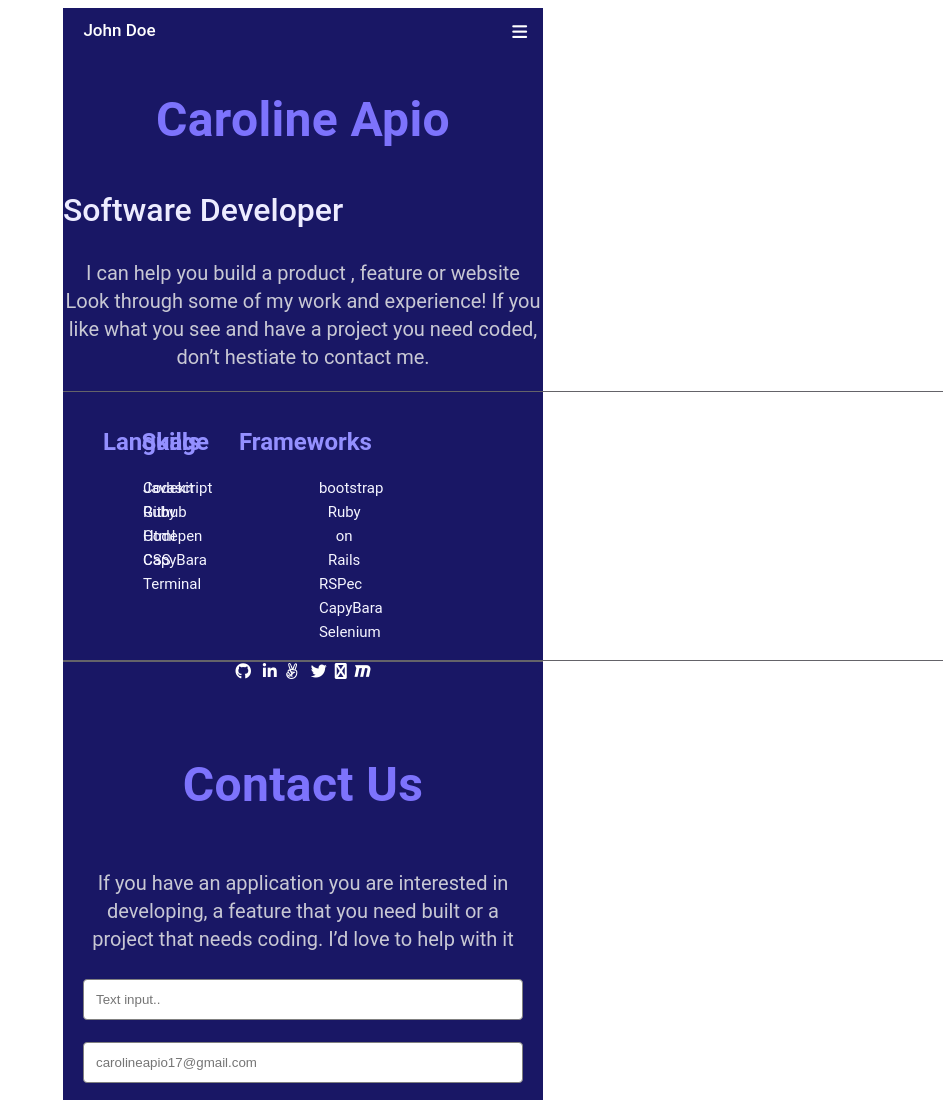
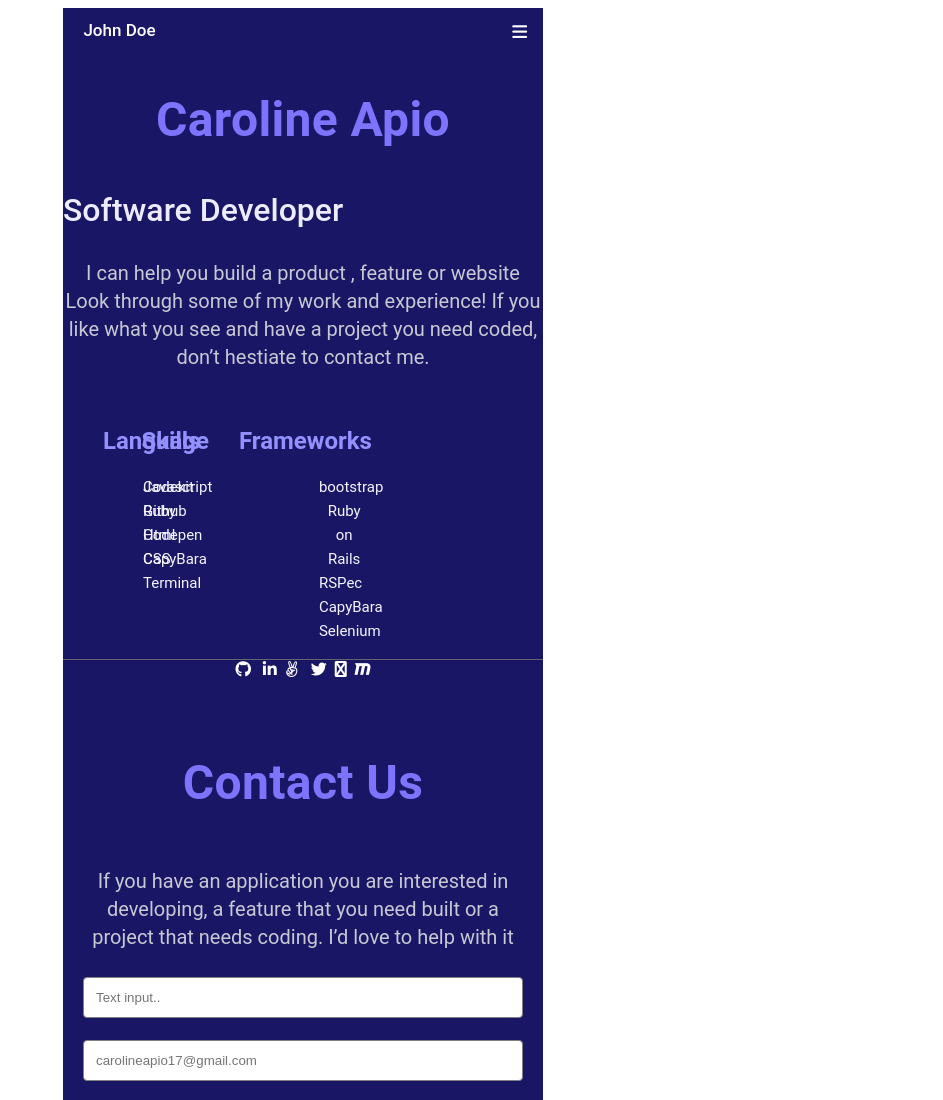
Before and after one commit to Carolynn17/project, a website: page index.html in a window 1280 px wide. Shown: the top 1100 px of the page, without its empty margins (337-1280 px from the left). Drawn offline with Linux system fonts and the light colour scheme.

```diff
--- a/style.css
+++ b/style.css
@@ -54,8 +54,8 @@
   .footer {
   display: flex;
   width: 980px;
-border-top: 1px solid #646369;
-border-bottom: 1px solid #646369;
+  /* border-top: 1px solid #646369;;
+  border-bottom: 1px solid #646369; */
 
   }
 
```
Lines whose indentation alone changed are shown as unchanged.
